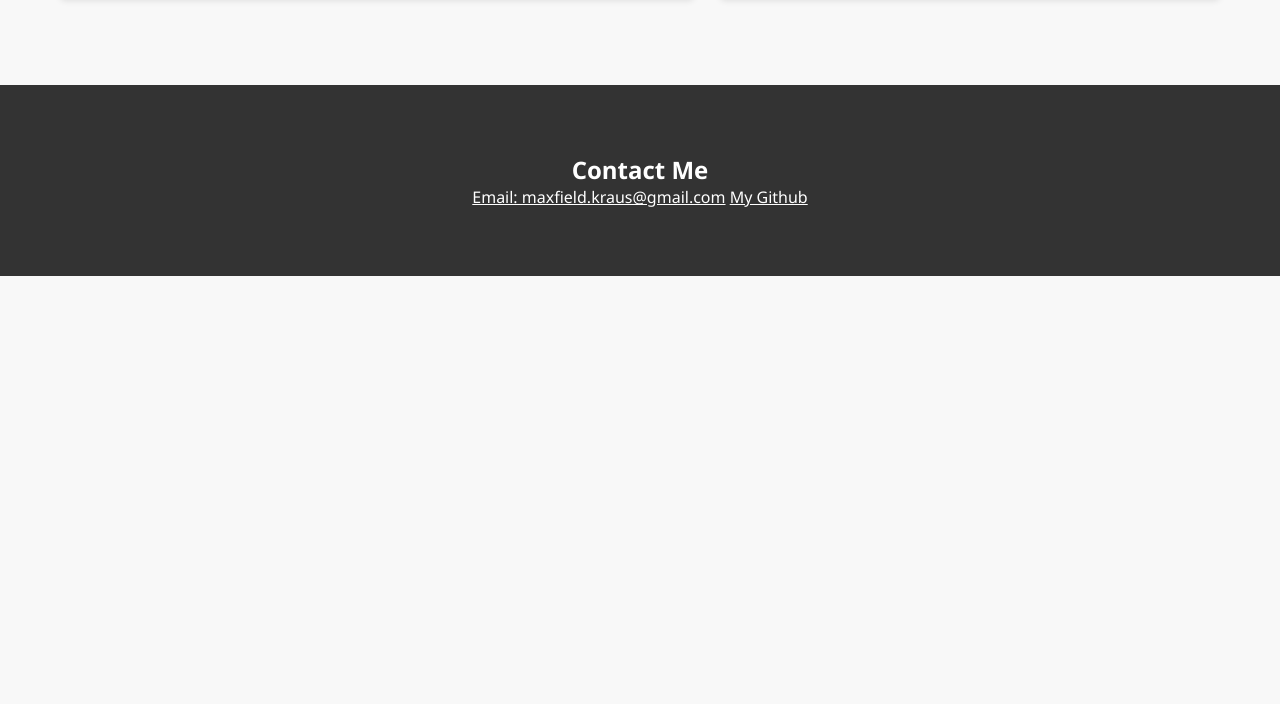
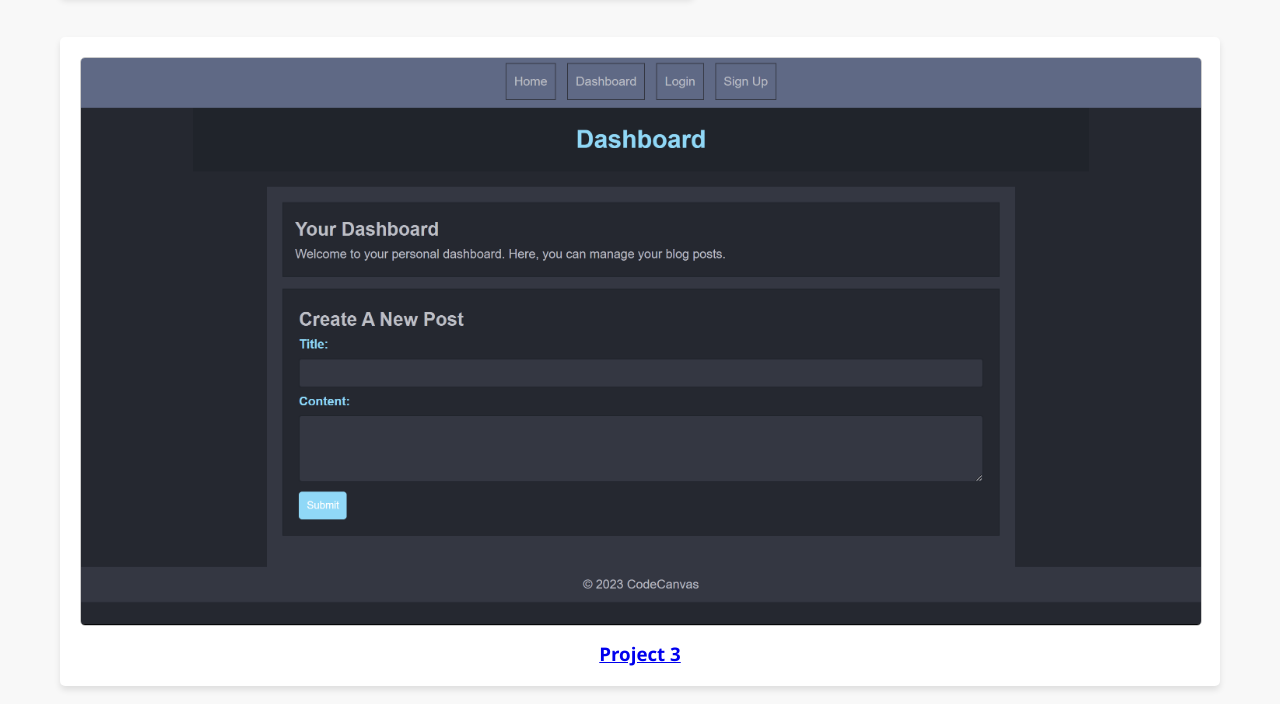
Before and after one commit to LanceLancealot/Module-2, a plain HTML site: page index.html in a window 1280 px wide. Shown: the part 1156-1860 px from the top of the page. Before the commit the page ends 1432 px from the top, so only its background shows below. Drawn offline with Linux system fonts and the light colour scheme.

```diff
--- a/assets/style.css
+++ b/assets/style.css
@@ -71,7 +71,7 @@
     box-shadow: 0 4px 6px rgba(0, 0, 0, 0.1);
     transition: transform 0.3s ease, box-shadow 0.3s ease;
     margin: 20px; /* Add margin to create space between project items */
-    max-height: 350px; /* Set a maximum height for the project item */
+    max-height: fit-content; /* Set a maximum height for the project item */
     overflow: hidden; /* Hide any overflow content */
 }
 
@@ -112,6 +112,17 @@
     margin-bottom: 0;
 }
 
+.work-item.project3 h3 {
+    margin-bottom: 0;
+    height: none; /* Allow the heading to adjust its height based on content */
+}
+.work-item.project3 img {
+    max-width: 100%;
+    max-height: none; /* Allow the image to adjust its height based on content */
+    border: 1px solid #CCCCCC; /* Light Gray */
+    border-radius: 5px;
+    margin-bottom: 10px;
+}
 /* Responsive Layout */
 @media screen and (max-width: 768px) {
     nav ul {
--- a/index.html
+++ b/index.html
@@ -67,13 +67,19 @@
             </a>
           </div>
         </div>
-      </div>
+          <div class="work-item project3">
+            <a href="https://code-canvas-11d87b39b641.herokuapp.com/dashboard" target="_blank">
+              <img src="./assets/Images/CodeCanvas.png" alt="Project 3" />
+              <h3>Project 3</h3>
+            </a>
+          </div>
+        </div>
     </section>
 
     <section id="contact">
       <div class="container">
         <h2>Contact Me</h2>
-        <a href="mailto:maxfield.kraus2gmail.com">Email: maxfield.kraus@gmail.com</a>
+        <a href="mailto:maxfield.kraus@gmail.com">Email: maxfield.kraus@gmail.com</a>
         <a href="https://github.com/LanceLancealot">My Github</a>
       </div>
     </section>
```
Also changed, not shown: assets/Images/CodeCanvas.png (added).
